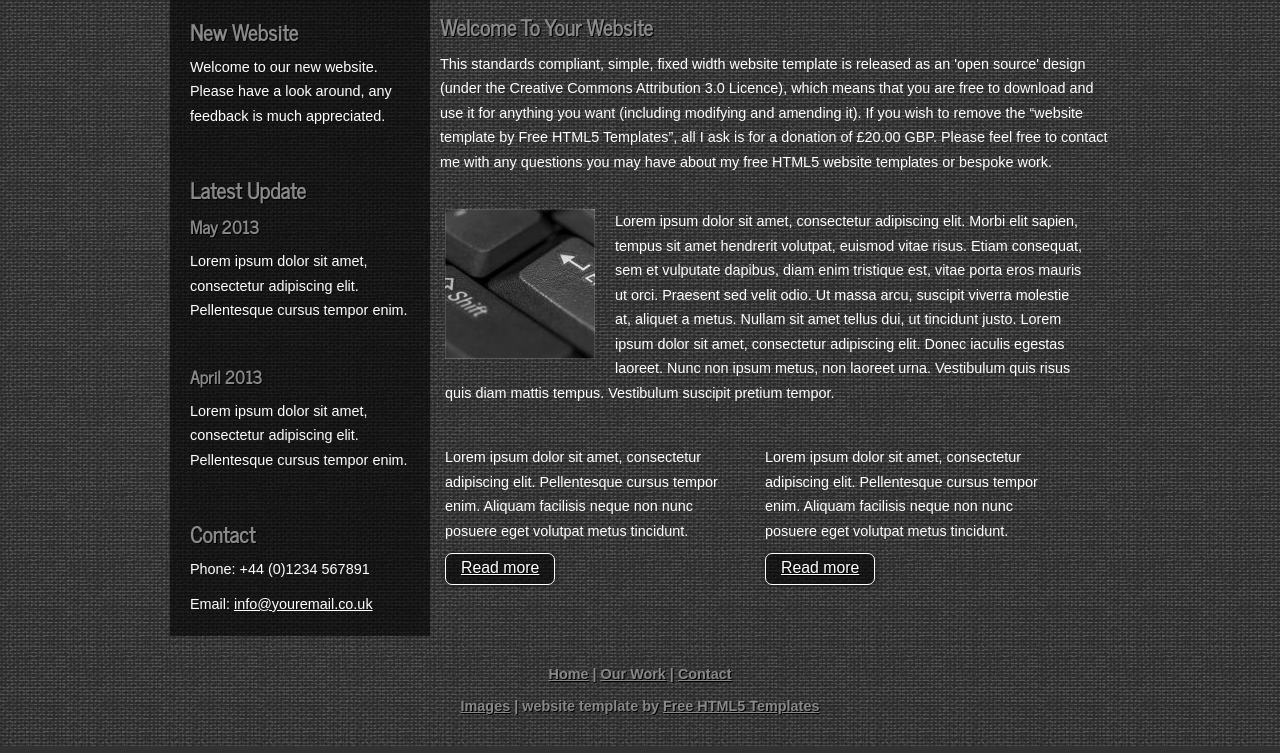
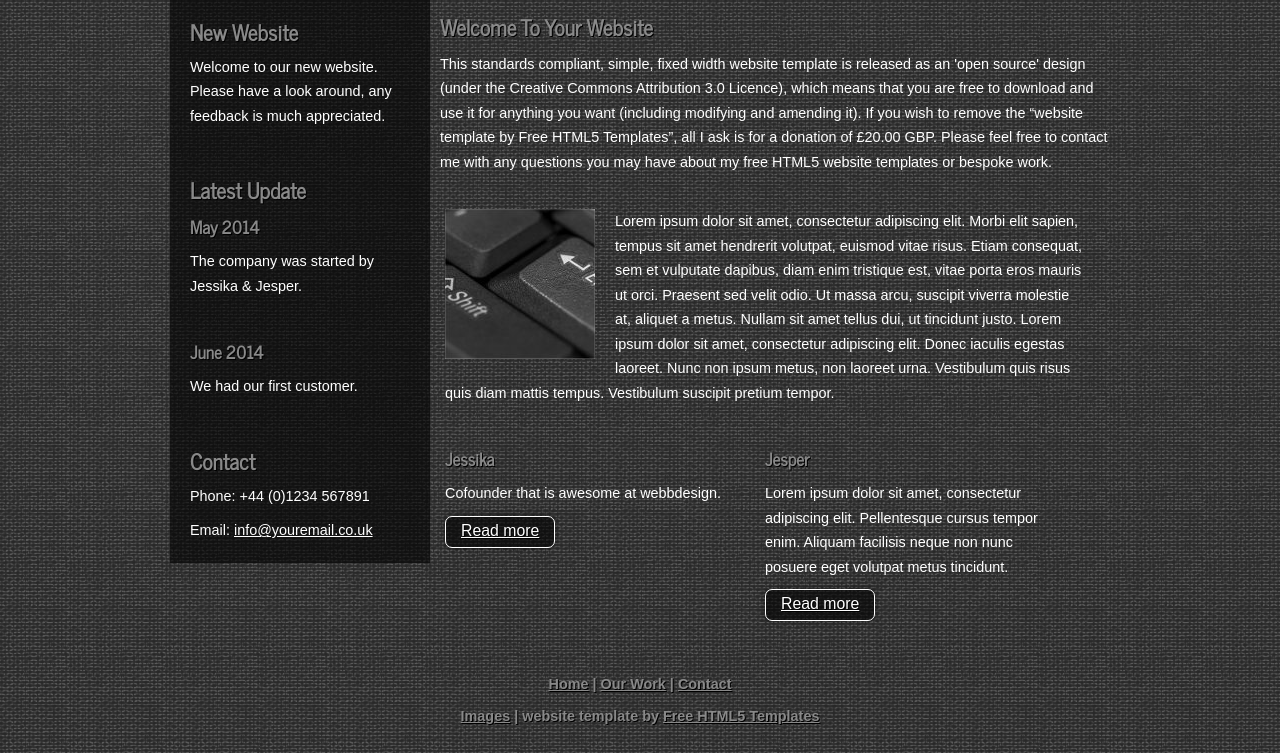
Before and after one commit to hakerod/webshepherds, a plain HTML site: page index.html in a window 1280 px wide. Shown: the part 535-1288 px from the top of the page. Drawn offline with Linux system fonts and the light colour scheme.

Commit message:
Added some bio info

```diff
--- a/index.html
+++ b/index.html
@@ -48,14 +48,14 @@
 		<div class="sidebar">
           <div class="sidebar_item">
             <h2>Latest Update</h2>
-            <h3>May 2013</h3>
-            <p>Lorem ipsum dolor sit amet, consectetur adipiscing elit. Pellentesque cursus tempor enim.</p>
+            <h3>May 2014</h3>
+            <p>The company was started by Jessika & Jesper.</p>
 		  </div><!--close sidebar_item-->
         </div><!--close sidebar-->
 		<div class="sidebar">
           <div class="sidebar_item">
-            <h3>April 2013</h3>
-            <p>Lorem ipsum dolor sit amet, consectetur adipiscing elit. Pellentesque cursus tempor enim.</p>
+            <h3>June 2014</h3>
+            <p>We had our first customer.</p>
 		  </div><!--close sidebar_item-->
         </div><!--close sidebar-->
         <div class="sidebar">
@@ -78,13 +78,15 @@
 		    <p>Lorem ipsum dolor sit amet, consectetur adipiscing elit. Morbi elit sapien, tempus sit amet hendrerit volutpat, euismod vitae risus. Etiam consequat, sem et vulputate dapibus, diam enim tristique est, vitae porta eros mauris ut orci. Praesent sed velit odio. Ut massa arcu, suscipit viverra molestie at, aliquet a metus. Nullam sit amet tellus dui, ut tincidunt justo. Lorem ipsum dolor sit amet, consectetur adipiscing elit. Donec iaculis egestas laoreet. Nunc non ipsum metus, non laoreet urna. Vestibulum quis risus quis diam mattis tempus. Vestibulum suscipit pretium tempor. </p>
 		  </div><!--close content_imagetext-->
 		  <div class="content_container">
-		    <p>Lorem ipsum dolor sit amet, consectetur adipiscing elit. Pellentesque cursus tempor enim. Aliquam facilisis neque non nunc posuere eget volutpat metus tincidunt.</p>
+		    <h3>Jessika</h3>
+        <p>Cofounder that is awesome at webbdesign.</p>
 		  	<div class="button_small">
 		      <a href="#">Read more</a>
 		    </div><!--close button_small-->
 		  </div><!--close content_container-->
           <div class="content_container">
-		    <p>Lorem ipsum dolor sit amet, consectetur adipiscing elit. Pellentesque cursus tempor enim. Aliquam facilisis neque non nunc posuere eget volutpat metus tincidunt.</p>
+		    <h3>Jesper</h3>
+        <p>Lorem ipsum dolor sit amet, consectetur adipiscing elit. Pellentesque cursus tempor enim. Aliquam facilisis neque non nunc posuere eget volutpat metus tincidunt.</p>
 		  	<div class="button_small">
 		      <a href="#">Read more</a>
 		    </div><!--close button_small-->
```
